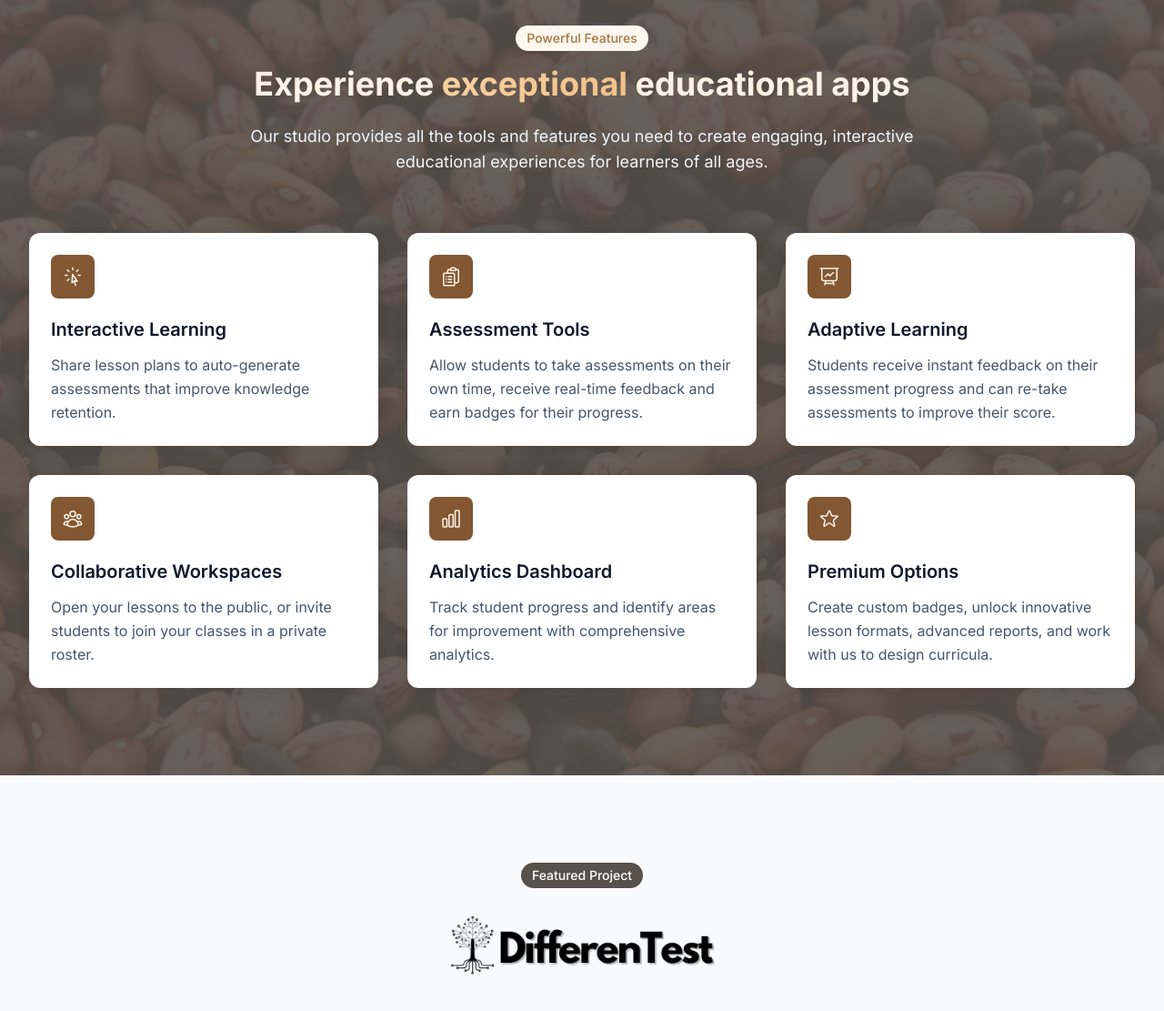
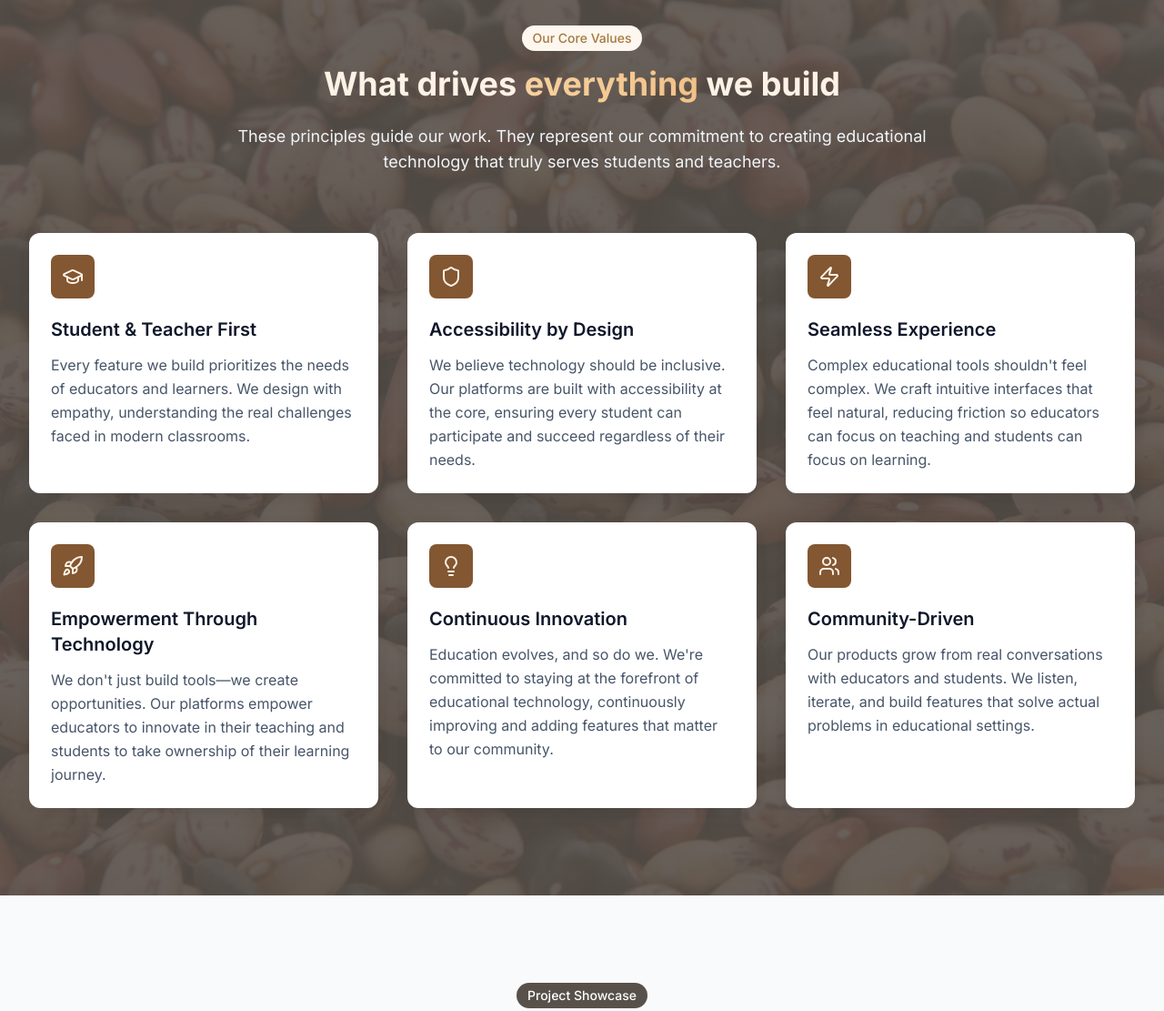
Before and after one commit to Beanpot-Studio/beanpot-studio-web, an Astro site: page / in a window 1280 px wide. Shown: the part 840-1951 px from the top of the page at 91% size. Built offline with nearby package versions, Linux system fonts and the light colour scheme; Astro itself is replaced by a stand-in of ours.

Commit message:
fixing icons, adding new shared values section

```diff
--- a/package.json
+++ b/package.json
@@ -14,6 +14,7 @@
     "@astrojs/tailwind": "^6.0.2",
     "@astrojs/vue": "^5.1.3",
     "astro": "^5.16.0",
+    "lucide-astro": "^0.462.0",
     "vue": "^3.5.26"
   },
   "devDependencies": {
--- a/src/components/Hero.astro
+++ b/src/components/Hero.astro
@@ -28,7 +28,8 @@ import logoImage from "../assets/logo-new.png";
         <p class="text-lg text-primary-700">
           Plant the seeds of engaging, interactive learning experiences that
           empower educators and students alike. Our studio provides the tools
-          you need to make assessments and credentialing seamless for all.
+          you need to make educational technology seamless for all. We specialize in
+          putting students and teachers first!
         </p>
 
         <div class="flex flex-wrap gap-4">
--- a/src/components/ProjectShowcase.astro
+++ b/src/components/ProjectShowcase.astro
@@ -31,7 +31,7 @@ const projects = [
       <span
         class="inline-block px-3 py-1 text-sm font-medium bg-accent-900 text-white rounded-full mb-4"
       >
-        Featured Project
+        Project Showcase
       </span>
       <Image
         src={grayscaleLogo}
--- /dev/null
+++ b/src/components/SharedValues.astro
@@ -0,0 +1,100 @@
+---
+import { GraduationCap, Shield, Zap, Rocket, Lightbulb, Users } from 'lucide-astro';
+
+const values = [
+  {
+    title: "Student & Teacher First",
+    description:
+      "Every feature we build prioritizes the needs of educators and learners. We design with empathy, understanding the real challenges faced in modern classrooms.",
+    icon: GraduationCap,
+    color: "primary",
+  },
+  {
+    title: "Accessibility by Design",
+    description:
+      "We believe technology should be inclusive. Our platforms are built with accessibility at the core, ensuring every student can participate and succeed regardless of their needs.",
+    icon: Shield,
+    color: "primary",
+  },
+  {
+    title: "Seamless Experience",
+    description:
+      "Complex educational tools shouldn't feel complex. We craft intuitive interfaces that feel natural, reducing friction so educators can focus on teaching and students can focus on learning.",
+    icon: Zap,
+    color: "primary",
+  },
+  {
+    title: "Empowerment Through Technology",
+    description:
+      "We don't just build tools—we create opportunities. Our platforms empower educators to innovate in their teaching and students to take ownership of their learning journey.",
+    icon: Rocket,
+    color: "primary",
+  },
+  {
+    title: "Continuous Innovation",
+    description:
+      "Education evolves, and so do we. We're committed to staying at the forefront of educational technology, continuously improving and adding features that matter to our community.",
+    icon: Lightbulb,
+    color: "primary",
+  },
+  {
+    title: "Community-Driven",
+    description:
+      "Our products grow from real conversations with educators and students. We listen, iterate, and build features that solve actual problems in educational settings.",
+    icon: Users,
+    color: "primary",
+  },
+];
+---
+
+<section id="shared-values" class="section-padding relative overflow-hidden">
+  {/* Beans Background Image */}
+  <img
+    src="/beans.jpg"
+    alt="Background beans"
+    class="absolute inset-0 w-full h-full object-cover z-0"
+  />
+  {/* Overlay for Contrast */}
+  <div class="absolute inset-0 z-10 bg-accent-900/90"></div>
+
+  {/* Original Content - ensure it's on top */}
+  <div class="container-custom relative z-20">
+    <div class="text-center max-w-3xl mx-auto mb-16">
+      <span
+        class="inline-block px-3 py-1 text-sm font-medium bg-secondary-100 text-secondary-800 rounded-full mb-4"
+      >
+        Our Core Values
+      </span>
+      <h2 class="text-3xl md:text-4xl font-bold mb-6 text-primary-100">
+        What drives <span
+          class="text-transparent bg-clip-text bg-gradient-to-r from-primary-300 to-secondary-500"
+          >everything</span
+        > we build
+      </h2>
+      <p class="text-lg text-slate-100">
+        These principles guide our work. They represent our commitment to creating educational technology that truly serves students and teachers.
+      </p>
+    </div>
+
+    <div class="grid grid-cols-1 md:grid-cols-2 lg:grid-cols-3 gap-8">
+      {
+        values.map((value) => {
+          const IconComponent = value.icon;
+          return (
+            <div class="card card-hover group">
+              <div
+                class={`w-12 h-12 rounded-lg bg-${value.color}-900 flex
+                  items-center justify-center mb-5 text-${value.color}-100
+                  transition-colors`}
+              >
+                <IconComponent class="w-6 h-6" />
+              </div>
+              <h3 class="text-xl font-semibold mb-3">{value.title}</h3>
+              <p class="text-slate-600">{value.description}</p>
+            </div>
+          );
+        })
+      }
+    </div>
+  </div>
+</section>
--- a/src/pages/index.astro
+++ b/src/pages/index.astro
@@ -1,14 +1,14 @@
 ---
 import Layout from '../layouts/Layout.astro';
 import Hero from '../components/Hero.astro';
-import Features from '../components/Features.astro';
+import SharedValues from '../components/SharedValues.astro';
 import ProjectShowcase from '../components/ProjectShowcase.astro';
 import CTA from '../components/CTA.astro';
 ---
 
 <Layout title="Beanpot Studio - Web Apps for Educational Technology">
   <Hero />
-  <Features />
+  <SharedValues />
   <ProjectShowcase />
   <CTA />
 </Layout>
```
Also changed, not shown: 1 other file.
